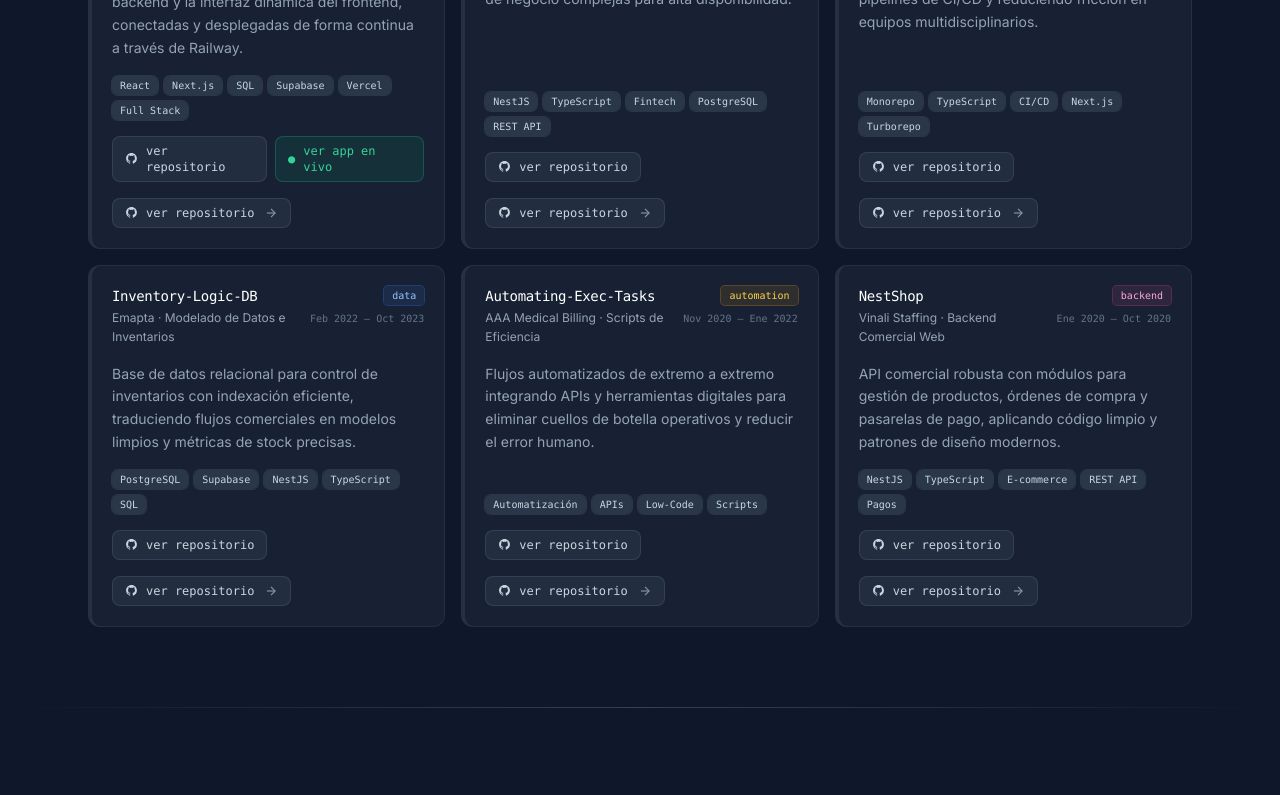
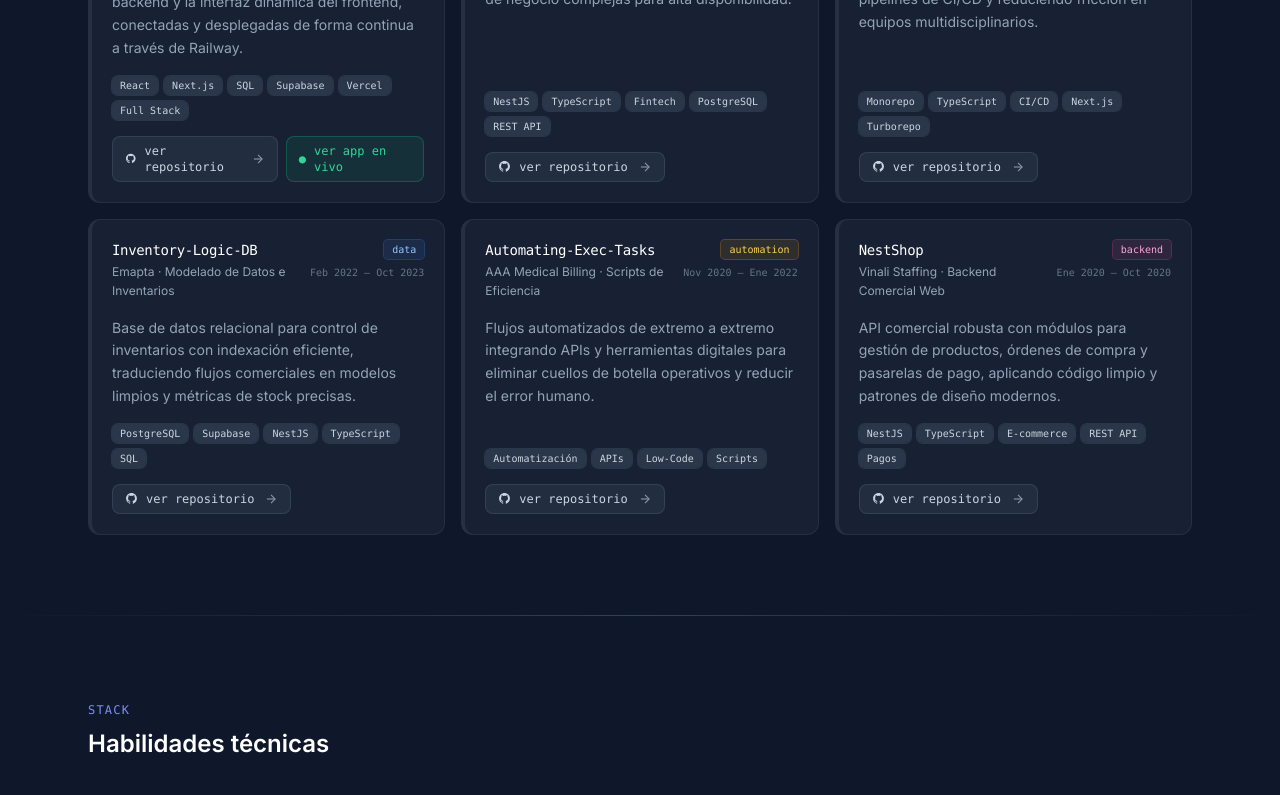
Before and after one commit to saorionline/stackblitz-starters-gyqnnrkp, a Next.js app: page / in a window 1280 px wide. Shown: the part 860-1655 px from the top of the page. Built offline with nearby package versions, Linux system fonts and the light colour scheme.

Commit message:
Refactor GitHub link with icon and animation
Okay

```diff
--- a/app/page.tsx
+++ b/app/page.tsx
@@ -283,10 +283,13 @@ function ProyectoCard({ proyecto }: { proyecto: Proyecto }) {
           href={proyecto.githubUrl}
           target="_blank"
           rel="noopener noreferrer"
-          className="inline-flex items-center gap-2 self-start text-xs font-mono text-slate-300 hover:text-white px-3 py-1.5 rounded-lg border border-slate-600/50 hover:border-slate-400/60 bg-slate-700/40 hover:bg-slate-700/80 transition-all duration-150"
+          className="inline-flex items-center gap-2 self-start text-xs font-mono text-slate-300 hover:text-white px-3 py-1.5 rounded-lg border border-slate-600/50 hover:border-slate-400/60 bg-slate-700/40 hover:bg-slate-700/80 transition-all duration-150 group-hover:translate-x-0.5"
         >
           <IconGithub size={13} />
           ver repositorio
+          <span className="ml-0.5 opacity-60 group-hover:opacity-100 transition-opacity">
+            <IconArrow />
+          </span>
         </a>
 
         {/* SI EL PROYECTO ES SHOP, MUESTRA EL BOTÓN EN VIVO */}
@@ -301,19 +304,6 @@ function ProyectoCard({ proyecto }: { proyecto: Proyecto }) {
           </a>
         )}
       </div>
-
-      <a
-        href={proyecto.githubUrl}
-        target="_blank"
-        rel="noopener noreferrer"
-        className="inline-flex items-center gap-2 self-start text-xs font-mono text-slate-300 hover:text-white px-3 py-1.5 rounded-lg border border-slate-600/50 hover:border-slate-400/60 bg-slate-700/40 hover:bg-slate-700/80 transition-all duration-150 group-hover:translate-x-0.5"
-      >
-        <IconGithub size={13} />
-        ver repositorio
-        <span className="ml-0.5 opacity-60 group-hover:opacity-100 transition-opacity">
-          <IconArrow />
-        </span>
-      </a>
     </article>
   );
 }
```
